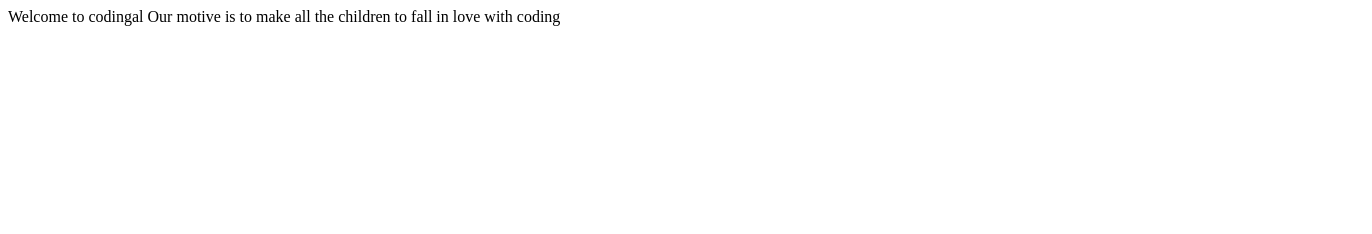
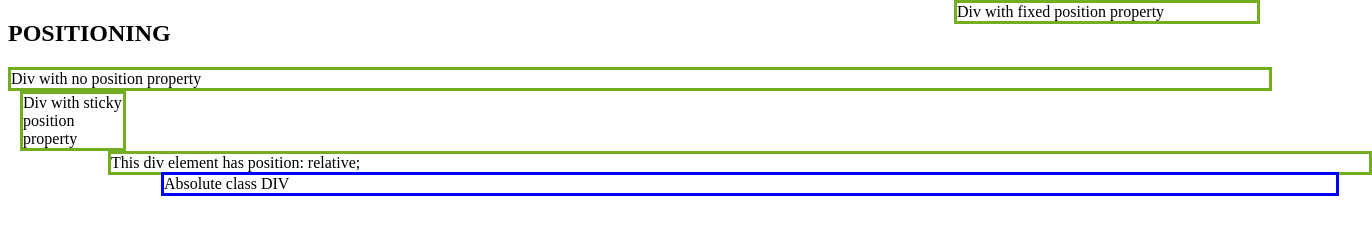
Before and after one commit to joshnez21-byte/WEB-DEVELOPMENT-COURSE, a plain HTML site: page index.html in a window 1280 px wide. Shown: the top 234 px of the page, 1372 px wide, since content can reach past the window. Drawn offline with Linux system fonts and the light colour scheme.

Commit message:
Add files via upload

```diff
--- a/index.html
+++ b/index.html
@@ -1,14 +1,130 @@
 <!DOCTYPE html>
+
 <html>
 
 <head>
 
-    <title>HTML STRUCTURE</title>
+    <style>
+        div {
+
+            right: 30px;
+
+            border: 3px solid #73AD21;
+
+        }
+
+        div.absolute {
+
+            position: absolute;
+
+            left: 50px;
+
+            border: 3px solid blue;
+
+        }
+
+        div.relative {
+
+            position: relative;
+
+            left: 100px;
+
+            border: 3px solid #73AD21;
+
+        }
+
+        div.fixed {
+
+            position: fixed;
+
+            top: 0;
+
+            right: 20px;
+
+            width: 300px;
+
+            border: 3px solid #73AD21;
+
+        }
+
+        div.sticky {
+
+            position: sticky;
+
+            top: 1px;
+
+            left: 20px;
+
+            width: 100px;
+
+            border: 3px solid #73AD21;
+
+        }
+    </style>
 
 </head>
+<body>
 
-<body>
-    Welcome to codingal
-    Our motive is to make all the children to fall in love with coding
+    <!-- change the position to show the diffference
+
+static
+
+relative
+
+fixed
+
+absolute
+
+sticky-->
+
+    <h2>POSITIONING</h2>
+
+    <div>
+
+        Div with no position property
+
+    </div>
+
+    <div class="sticky">
+
+        Div with sticky position property
+
+    </div>
+
+    <div class="relative">
+
+        This div element has position: relative;
+
+        <div class="absolute">
+
+            Absolute class DIV
+
+        </div>
+
+    </div>
+
+    <div class="fixed">
+
+        Div with fixed position property
+
+    </div>
+
+    <br><br><br><br><br><br><br><br><br><br><br><br><br><br><br><br><br><br>
+
+    <br><br><br><br><br><br><br><br><br><br><br><br><br><br><br><br><br><br>
+
+    <br><br><br><br><br><br><br><br><br><br><br><br><br><br><br><br><br><br>
+
+    <br><br><br><br><br><br><br><br><br><br><br><br><br><br><br><br><br><br>
+
+    <br><br><br><br><br><br><br><br><br><br><br><br><br><br><br><br><br><br>
+
+    <br><br><br><br><br><br><br><br><br><br><br><br><br><br><br><br><br><br>
+
+    <br><br><br><br><br><br><br><br><br><br><br><br><br><br><br><br><br><br>
+
+    <br><br><br><br><br><br><br><br><br><br><br><br><br><br><br><br><br><br>
+
 </body>
+
 </html>
```
